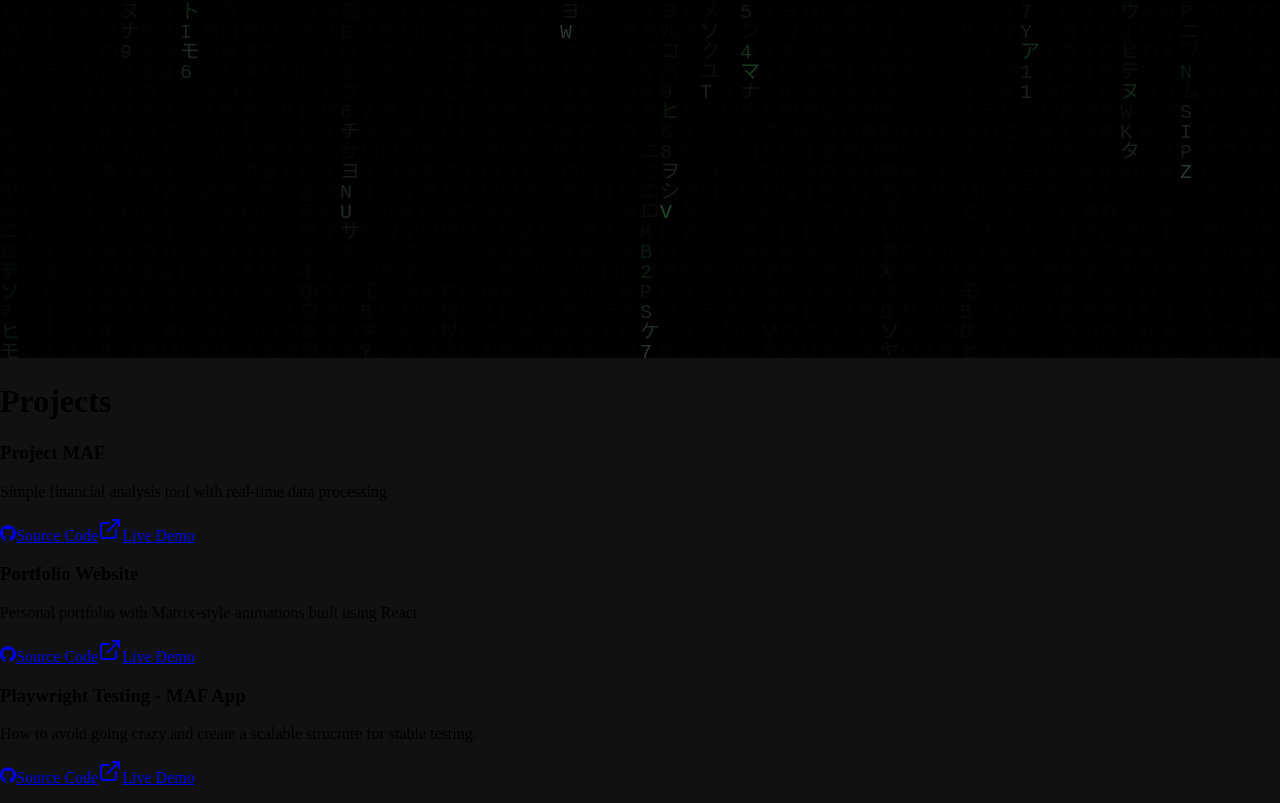
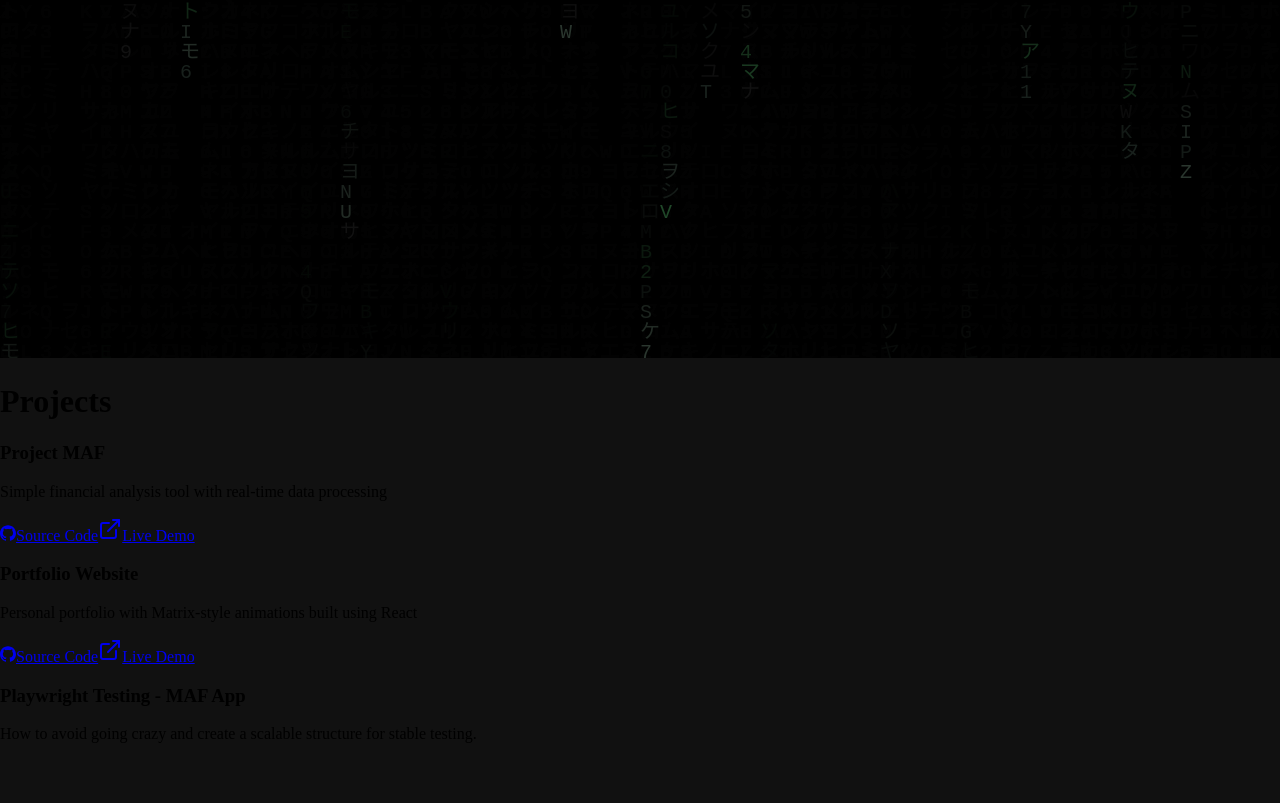
Before and after one commit to dar-kow/Portfolio, a React (Vite) app in the folder client/: page /projects in a window 1280 px wide. Shown: the part 731-1534 px from the top of the page. After the commit the page ends 1490 px from the top, so only its background shows below. Built offline with nearby package versions, Linux system fonts and the light colour scheme.

Commit message:
Add conditional rendering for project links and update project data with new GitHub link

```diff
--- a/client/src/features/projects/Projects.tsx
+++ b/client/src/features/projects/Projects.tsx
@@ -42,6 +42,7 @@ const Projects = () => {
                   </CardHeader>
                   <CardContent>
                     <div className="flex flex-row space-x-2">
+                      {project.link && project.link.trim() !== "" && (
                         <a
                           href={project.link}
                           target="_blank"
@@ -53,6 +54,8 @@ const Projects = () => {
                             {projectsMessages.sourceCode[lang]}
                           </span>
                         </a>
+                      )}
+                      {project.demo && project.demo.trim() !== "" && (
                         <a
                           href={project.demo}
                           target="_blank"
@@ -64,6 +67,7 @@ const Projects = () => {
                             {projectsMessages.liveDemo[lang]}
                           </span>
                         </a>
+                      )}
                     </div>
                   </CardContent>
                 </Card>
--- a/client/src/features/projects/data.ts
+++ b/client/src/features/projects/data.ts
@@ -38,7 +38,7 @@ export const projects: Project[] = [
       pl: "Portfolio z efektami w stylu Matrix zbudowane przy użyciu React",
       en: "Personal portfolio with Matrix-style animations built using React",
     },
-    link: "https://github.com/portfolio",
+    link: "https://github.com/darek9k/portfolio",
     demo: "https://portfolio.bieda.it",
   },
   {
@@ -47,7 +47,9 @@ export const projects: Project[] = [
       pl: "Jak nie dać się zwariować i stworzyć skalowalną strukturę do stabilnych testów.",
       en: "How to avoid going crazy and create a scalable structure for stable testing.",
     },
-    link: "https://github.com/playwright-maf",
-    demo: "https://portfolio.bieda.it",
+    link: "",
+    demo: "",
+    // link: "https://github.com/playwright-maf",
+    // demo: "https://portfolio.bieda.it",
   },
 ];
```
Lines whose indentation alone changed are shown as unchanged.
